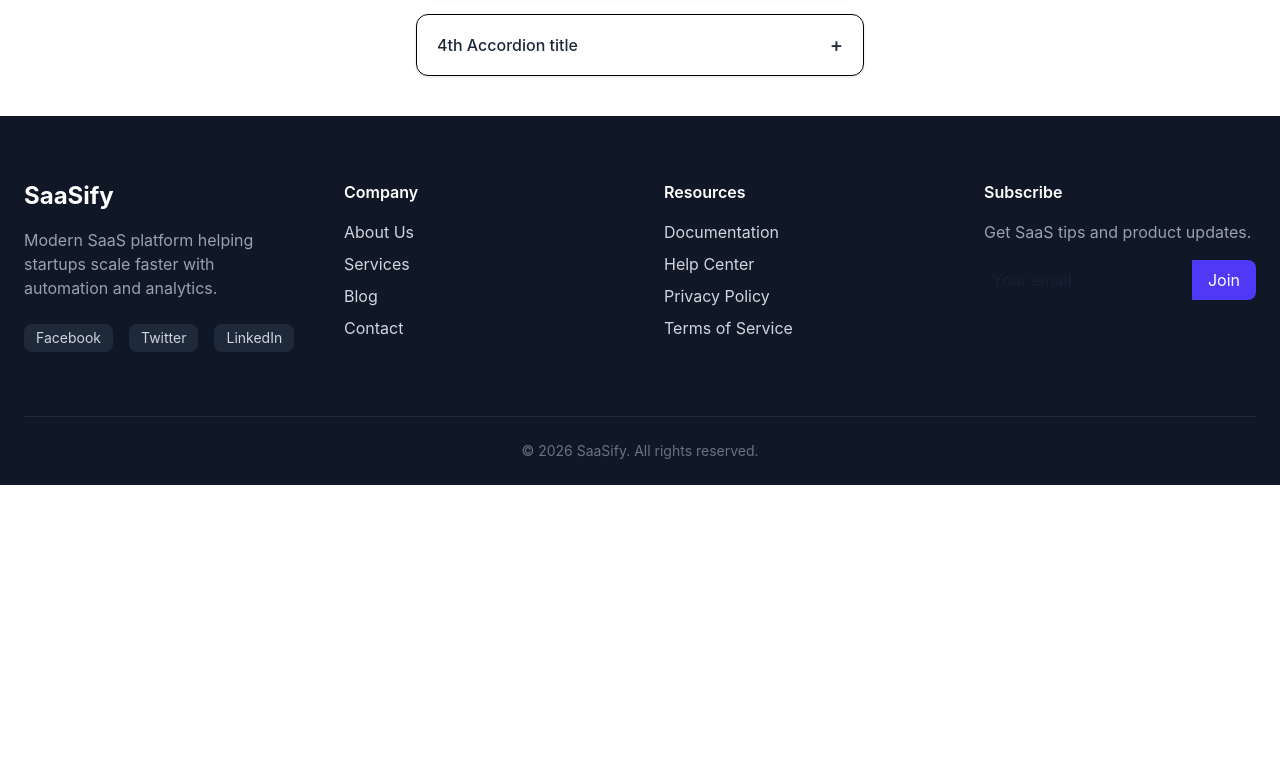
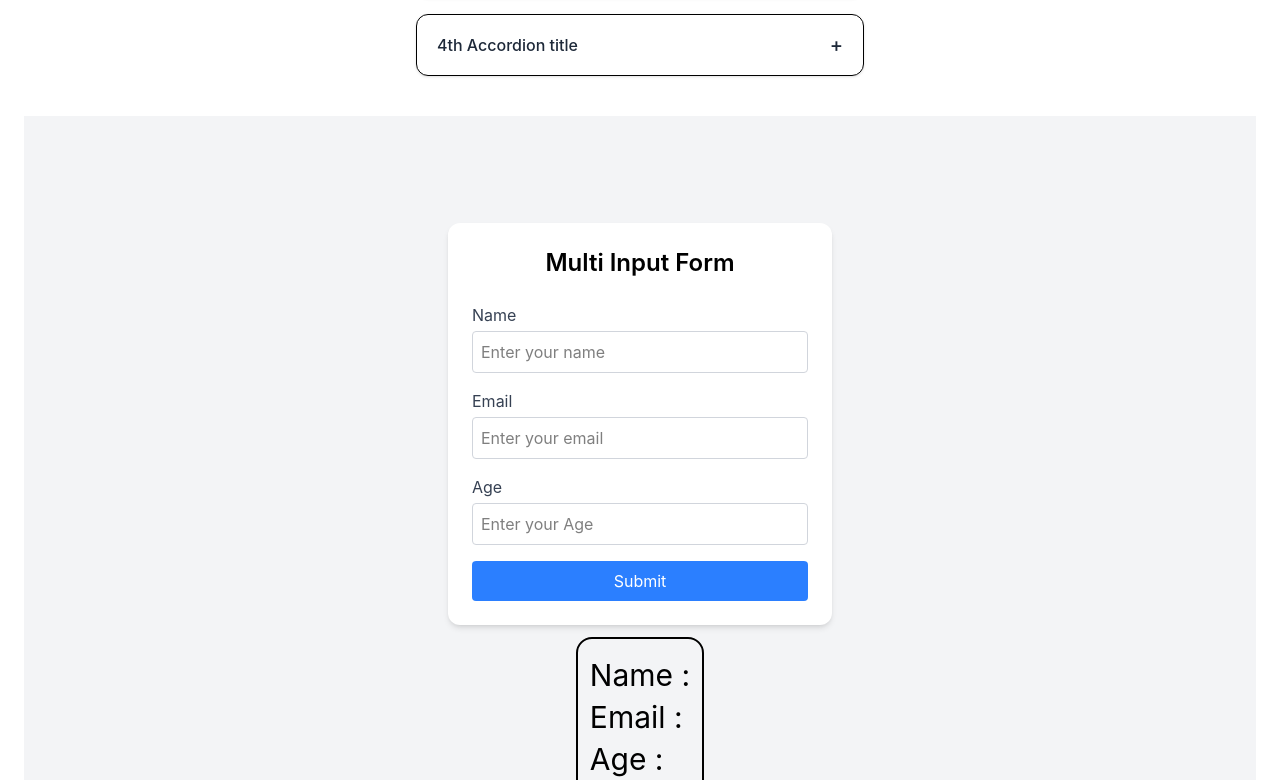
Before and after one commit to mdakash648/react-practice-1, a React (Vite) app: page / in a window 1280 px wide. Shown: the part 6551-7331 px from the top of the page. Before the commit the page ends 7036 px from the top, so only its background shows below. Built offline with nearby package versions, Linux system fonts and the light colour scheme.

Commit message:
multiinputform

```diff
--- a/src/App.jsx
+++ b/src/App.jsx
@@ -19,6 +19,7 @@ import CharacterCounter from './components/practice/localState/CharacterCounter'
 import SimpleTodo from './components/practice/localState/SimpleTodo';
 import LoginSimulation from './components/practice/localState/LoginSimulation';
 import SimpleAccordion from './components/practice/localState/Accordion';
+import MultiInputForm from './components/practice/FromHandaling/MultiInputForm';
 
 const App = () => {
   return (
@@ -63,6 +64,7 @@ const App = () => {
         <Card3 product='sdjfl' price='500' isStock={false} />
         <Card3 product='lskfl' price='500' isStock={true} />
         <Paragraph name='Akash' age='20' clas='10th' />
+        {/* localState */}
         <UseState />
         <Counter />
         <ParagraphShow />
@@ -73,6 +75,8 @@ const App = () => {
         <SimpleTodo />
         <LoginSimulation />
         <SimpleAccordion />
+        {/* FromHandaling */}
+        <MultiInputForm />
       </Container>
       <Footer />
     </>
--- /dev/null
+++ b/src/components/practice/FromHandaling/MultiInputForm.jsx
@@ -0,0 +1,79 @@
+import React, { useState } from 'react';
+
+const MultiInputForm = () => {
+  const [inputValue, SetInputValue] = useState({
+    name: '',
+    email: '',
+    age: '',
+  });
+  const handleChange = (e) => {
+    const { name, value } = e.target;
+    SetInputValue((prev) => ({
+      ...prev,
+      [name]: value,
+    }));
+  };
+  return (
+    <div className='min-h-screen flex flex-col items-center justify-center bg-gray-100'>
+      <form className='bg-white p-6 rounded-xl shadow-md w-full max-w-sm'>
+        <h2 className='text-2xl font-semibold text-center mb-6'>
+          Multi Input Form
+        </h2>
+
+        {/* Name Field */}
+        <div className='mb-4'>
+          <label className='block mb-1 text-gray-700'>Name</label>
+          <input
+            name='name'
+            type='text'
+            placeholder='Enter your name'
+            className='w-full border border-gray-300 p-2 rounded focus:outline-none focus:ring-2 focus:ring-blue-400'
+            value={inputValue.name}
+            onChange={handleChange}
+          />
+        </div>
+
+        {/* Email Field */}
+        <div className='mb-4'>
+          <label className='block mb-1 text-gray-700'>Email</label>
+          <input
+            name='email'
+            type='email'
+            placeholder='Enter your email'
+            className='w-full border border-gray-300 p-2 rounded focus:outline-none focus:ring-2 focus:ring-blue-400'
+            value={inputValue.email}
+            onChange={handleChange}
+          />
+        </div>
+        {/* Age Field */}
+        <div className='mb-4'>
+          <label className='block mb-1 text-gray-700'>Age</label>
+          <input
+            name='age'
+            type='Number'
+            placeholder='Enter your Age'
+            className='w-full border border-gray-300 p-2 rounded focus:outline-none focus:ring-2 focus:ring-blue-400'
+            value={inputValue.age}
+            onChange={handleChange}
+          />
+        </div>
+
+        {/* Submit Button */}
+        <input
+          type='submit'
+          value='Submit'
+          className='w-full bg-blue-500 text-white py-2 rounded hover:bg-blue-600 transition duration-200 cursor-pointer'
+        />
+      </form>
+      <div className='text-3xl my-3 border-2 p-3 rounded-2xl max-w-fit'>
+        <ul>
+          <li className='my-1.5'>Name : {inputValue.name}</li>
+          <li className='my-1.5'>Email : {inputValue.email}</li>
+          <li className='my-1.5'>Age : {inputValue.age}</li>
+        </ul>
+      </div>
+    </div>
+  );
+};
+
+export default MultiInputForm;
```
